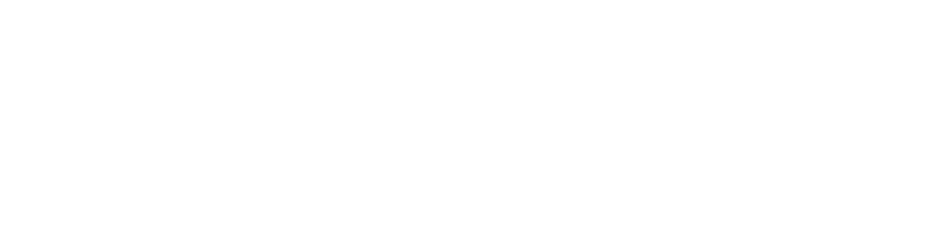
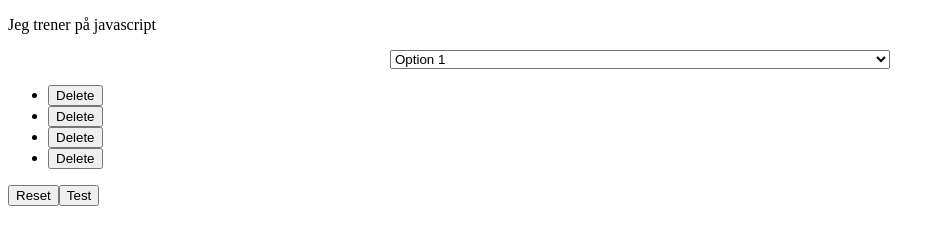
Before and after one commit to andersbss/Obligatorisk-2, a plain HTML site: page Oppgave 5/index.html in a window 1280 px wide. Shown: the whole page, without its empty margins (0-945 px from the left). Drawn offline with Linux system fonts and the light colour scheme.

Commit message:
Oppgave 5

```diff
--- a/Oppgave 5/index.html
+++ b/Oppgave 5/index.html
@@ -3,9 +3,11 @@
 <head>
     <meta charset="UTF-8">
     <meta name="viewport" content="width=device-width, initial-scale=1.0">
+
     <title>Document</title>
 </head>
 <body>
 
 </body>
+<script src="js.js"></script>
 </html>
--- a/Oppgave 5/js.js
+++ b/Oppgave 5/js.js
@@ -0,0 +1,73 @@
+const body = document.getElementsByTagName ('body');
+const main = document.createElement('main');
+let p = document.createElement('p');
+const select = document.createElement('select');
+const testBtn = document.createElement('button');
+const resetBtn = document.createElement('button');
+const array = [{id: 1, name: "Option 1"}, {id: 2, name: "Option 2"}, {id: 3, name: "Option 3"}];
+const selectStyle = 'display: block; margin: 0 auto; top: 50%; width: 50%; max-width: 500px;';
+const ul = document.createElement('ul');
+const liTags = ['li', 'li', 'li', 'li'];
+
+const populateSelectBox = () => {
+    array.forEach((object) => {
+        const option = document.createElement('option');
+        option.innerHTML = object.name;
+        select.appendChild(option);
+    });
+}
+
+const removeLetter = (str) => {
+
+    const splitStr = str.split(' ');
+    let cutSplitStr = splitStr.map(s => s.substring(1));
+    return cutSplitStr.join(' ');
+}
+
+const reverseString = (str) => { return str.split('').reverse().join(''); }
+
+const printParagraph = () => { p.innerHTML = removeLetter(reverseString(p.innerHTML)); }
+
+const createLiElements = () => { return liTags.map(tag => document.createElement(tag)); }
+
+const deleteListElement = (event) => {
+    const selectedElement = event.target.parentNode;
+    ul.removeChild(selectedElement);
+}
+
+const addListElements = (elements) => {
+    elements.forEach((element) => {
+        const button = document.createElement('button');
+        button.innerHTML = "Delete";
+        button.addEventListener('click', deleteListElement);
+        element.appendChild(button);
+        ul.appendChild(element);
+    });
+}
+
+const resetList = () => {
+    ul.innerHTML = "";
+    addListElements(createLiElements());
+}
+
+try{
+    body[0].appendChild(main);
+    p.innerHTML = "Jeg trener på javascript";
+    p.classList.add("paragraph");
+    main.appendChild(p);
+    populateSelectBox();
+    main.appendChild(select);
+    select.style.cssText = selectStyle;
+    testBtn.innerHTML = "Test";
+    resetBtn.innerHTML = "Reset";
+    main.after(testBtn);
+    main.after(resetBtn);
+    testBtn.addEventListener('click', printParagraph);
+    main.appendChild(ul);
+    addListElements(createLiElements());
+    resetBtn.addEventListener('click', resetList);
+
+
+} catch (error) {
+    console.log(error);
+  }
```
